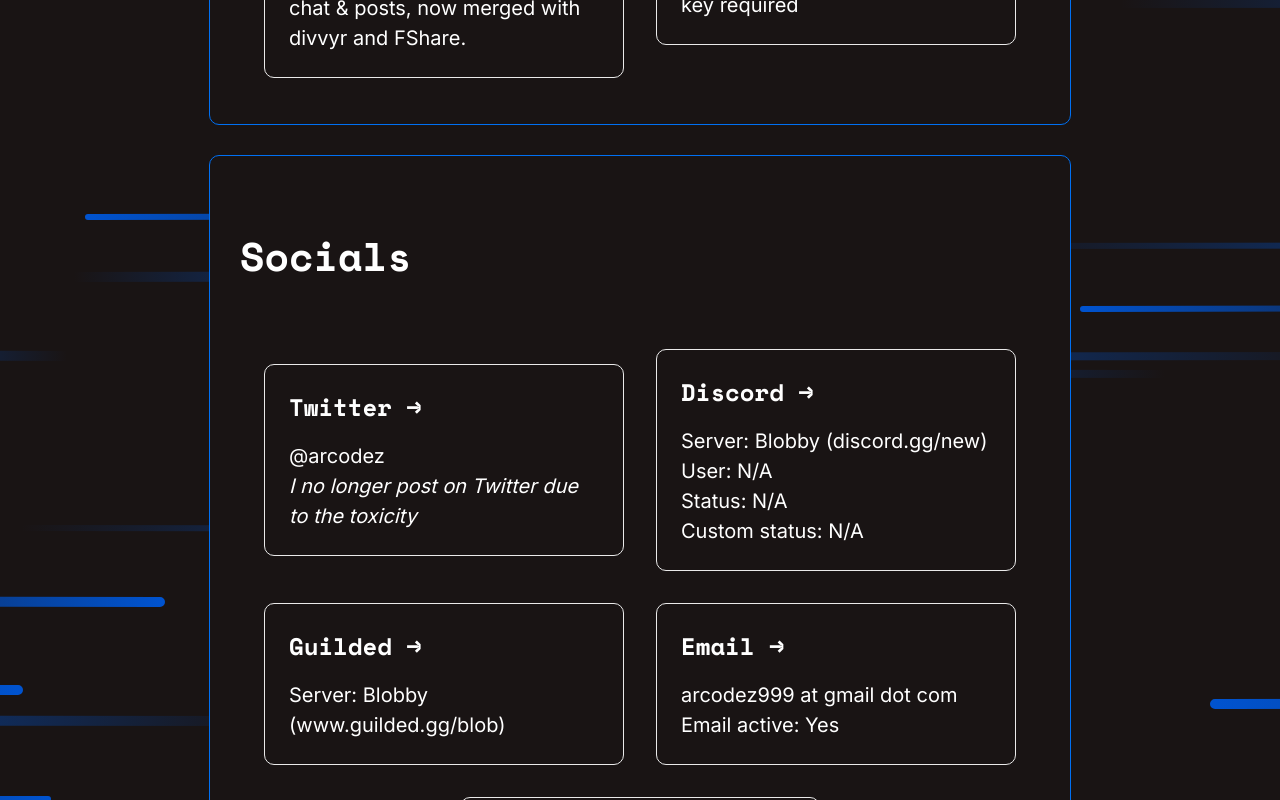
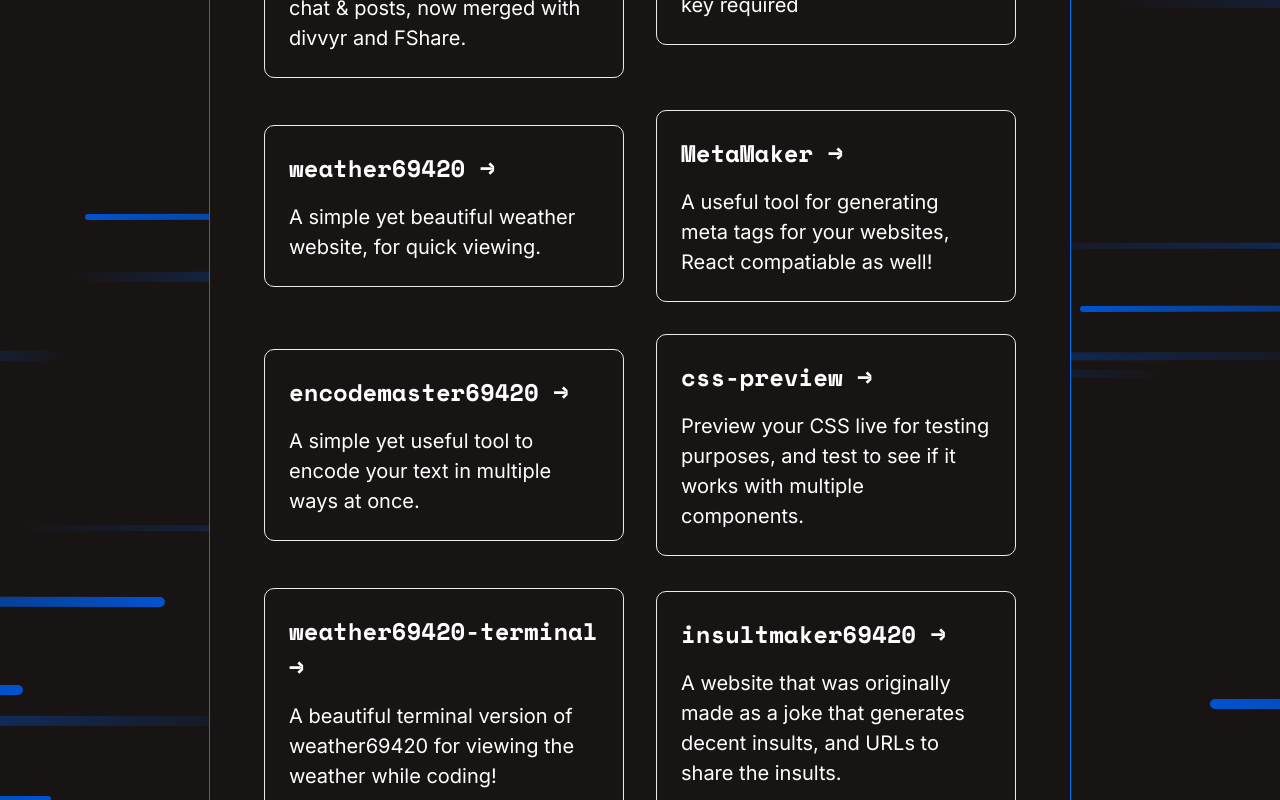
Before and after one commit to AR-Student824/personal, a Next.js app in the folder app/: page / in a window 1280 px wide. Shown: the part 1440-2240 px from the top of the page. Built offline with nearby package versions, Linux system fonts and the light colour scheme; no server answers.

Commit message:
update everything

```diff
--- a/app/next.config.js
+++ b/app/next.config.js
@@ -12,6 +12,36 @@
         destination: 'https://hangle.me',
         permanent: true,
       },
+      {
+        source: '/to/weather',
+        destination: 'https://weather.ar-dev.cf',
+        permanent: true
+      },
+      {
+        source: '/to/meta',
+        destination: 'https://meta.ar-dev.cf',
+        permanent: true
+      },
+      {
+        source: '/to/encode',
+        destination: 'https://encode.ar-dev.cf',
+        permanent: true
+      },
+      {
+        source: '/to/css',
+        destination: 'https://css.ar-dev.cf',
+        permanent: true
+      },
+      {
+        source: '/to/weathterm',
+        destination: 'https://npm.im/weather69420',
+        permanent: true
+      },
+      {
+        source: '/to/insults',
+        destination: 'https://insults.ar-dev.cf',
+        permanent: true
+      }
     ]
   }
 }
--- a/app/pages/index.js
+++ b/app/pages/index.js
@@ -70,9 +70,9 @@
             <p>@arcodez<br />
             <i>I no longer post on Twitter due to the toxicity</i></p>
           </a>
-          <a href="//discord.com/invite/new" className={styles.card}>
+          <a href="//discord.com/invite/windows" className={styles.card}>
             <h2>Discord &rarr;</h2>
-            <p>Server: Blobby (discord.gg/new)
+            <p>Server: Blobby (discord.gg/windows)
               <br />
               User: <span id="userData">N/A</span>
               <br />
--- a/app/pages/projects.json
+++ b/app/pages/projects.json
@@ -10,5 +10,41 @@
         "desc": "A suite of simple yet useful APIs to make your work easier, no API key required",
         "href": "/to/tua",
         "id": 1
+    },
+    {
+        "title": "weather69420",
+        "desc": "A simple yet beautiful weather website, for quick viewing.",
+        "href": "/to/weather",
+        "id": 1
+    },
+    {
+        "title": "MetaMaker",
+        "desc": "A useful tool for generating meta tags for your websites, React compatiable as well!",
+        "href": "/to/meta",
+        "id": 1
+    },
+    {
+        "title": "encodemaster69420",
+        "desc": "A simple yet useful tool to encode your text in multiple ways at once.",
+        "href": "/to/encode",
+        "id": 1
+    },
+    {
+        "title": "css-preview",
+        "desc": "Preview your CSS live for testing purposes, and test to see if it works with multiple components.",
+        "href": "/to/css",
+        "id": 1
+    },
+    {
+        "title": "weather69420-terminal",
+        "desc": "A beautiful terminal version of weather69420 for viewing the weather while coding!",
+        "href": "/to/weathterm",
+        "id": 1
+    },
+    {
+        "title": "insultmaker69420",
+        "desc": "A website that was originally made as a joke that generates decent insults, and URLs to share the insults.",
+        "href": "/to/insults",
+        "id": 1
     }
 ]
```
